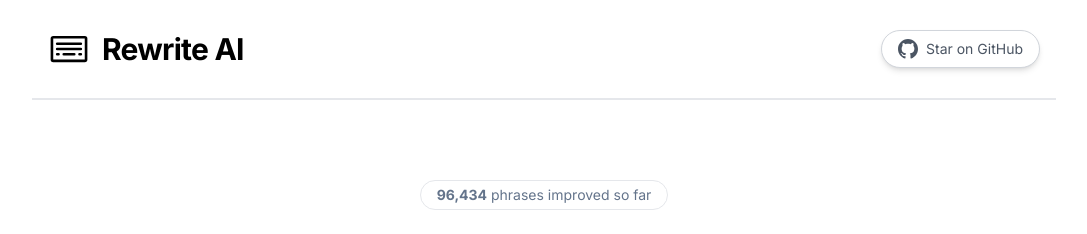
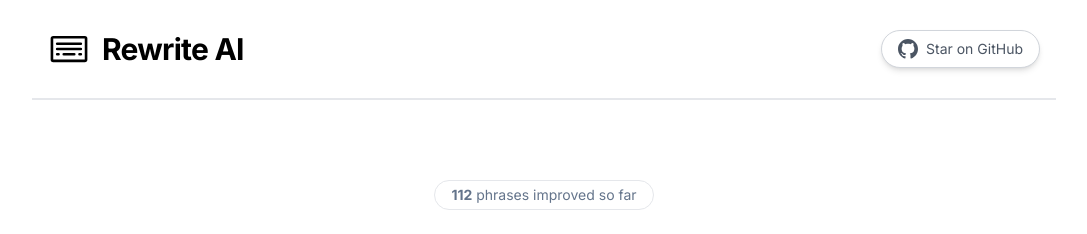
Before and after one commit to kpedrok/rewrite-pal, a Next.js app: page / in a window 1280 px wide. Shown: the top 234 px of the page, without its empty margins (96-1183 px from the left). Built offline with nearby package versions, Linux system fonts and the light colour scheme.

Commit message:
chore: update github star button

```diff
--- a/app/page.tsx
+++ b/app/page.tsx
@@ -21,7 +21,7 @@ export default function Home() {
       <Header />
       <main className='flex flex-1 w-full flex-col items-center justify-center text-center px-4 mt-12 sm:mt-20'>
         <p className='border rounded-2xl py-1 px-4 text-slate-500 text-sm mb-5 hover:scale-105 transition duration-300 ease-in-out'>
-          <b>96,434</b> phrases improved so far
+          <b>112</b> phrases improved so far
         </p>
         <h1 className='sm:text-6xl text-4xl max-w-[708px] font-bold text-slate-900'>
           Write your text and let me check your grammar
--- a/components/Header.tsx
+++ b/components/Header.tsx
@@ -12,7 +12,7 @@ export default function Header() {
       </Link>
       <a
         className='flex max-w-fit items-center justify-center space-x-2 rounded-full border border-gray-300 bg-white px-4 py-2 text-sm text-gray-600 shadow-md transition-colors hover:bg-gray-100'
-        href='https://github.com/Nutlope/twitterbio'
+        href='https://github.com/kpedrok/rewrite-ai'
         target='_blank'
         rel='noopener noreferrer'>
         <Github />
```
